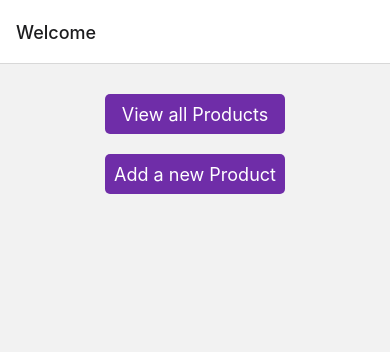
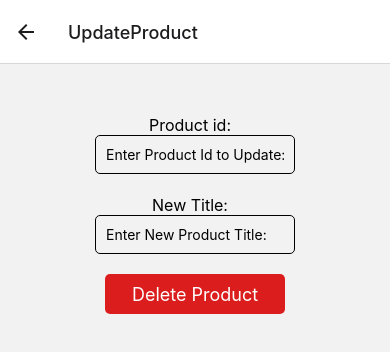
Before and after one commit to AllynMcKennaPatterson/mobile-apps-ca2, a React Native app: screen /UpdateProduct in a window 390 px wide. Shown: the top 352 px of the page. Built offline with nearby package versions, Linux system fonts and the light colour scheme; what expo-notifications, expo-sqlite would draw is missing.

Commit message:
test the morning of the exam. fingers crossed
Signed-off-by: G00398070 <G00398070@atu.ie>

```diff
--- a/App.js
+++ b/App.js
@@ -1,25 +1,25 @@
-import * as React from 'react';
-import {NavigationContainer} from '@react-navigation/native';
-import {createNativeStackNavigator} from '@react-navigation/native-stack';
-import { Text, Button } from 'react-native';
-import HomeScreen from './components/screens/HomeScreen';
-import ViewProduct from './components/screens/ViewProducts';
-import AddProduct from './components/screens/AddProduct';
+import * as React from 'react'
+import { NavigationContainer } from '@react-navigation/native'
+import { createNativeStackNavigator } from '@react-navigation/native-stack'
+import { Text, Button } from 'react-native'
+import HomeScreen from './components/screens/HomeScreen'
+import ViewProduct from './components/screens/ViewProducts'
+import AddProduct from './components/screens/AddProduct'
+import DeleteProduct from './components/screens/DeleteProduct'
+import UpdateProduct from './components/screens/UpdateProduct'
 
-const Stack = createNativeStackNavigator();
+const Stack = createNativeStackNavigator()
 
 export default function App() {
   return (
     <NavigationContainer>
       <Stack.Navigator>
-        <Stack.Screen
-          name="Home"
-          component={HomeScreen}
-          options={{title: 'Welcome'}}
-        />
-        <Stack.Screen name="ViewProducts" component={ViewProduct} />
-        <Stack.Screen name="AddProduct" component={AddProduct} />
+        <Stack.Screen name='Home' component={HomeScreen} options={{ title: 'Welcome' }} />
+        <Stack.Screen name='ViewProducts' component={ViewProduct} />
+        <Stack.Screen name='AddProduct' component={AddProduct} />
+        <Stack.Screen name='DeleteProduct' component={DeleteProduct} />
+        <Stack.Screen name='UpdateProduct' component={UpdateProduct} />
       </Stack.Navigator>
     </NavigationContainer>
-  );
-};
+  )
+}
--- a/components/screens/AddProduct.js
+++ b/components/screens/AddProduct.js
@@ -1,6 +1,8 @@
-import * as React from "react";
-import { Text, Button, View, StyleSheet, Pressable, TextInput } from "react-native";
-import { init, insertItem } from '../../sql';
+import * as React from 'react'
+import { Text, Button, View, StyleSheet, Pressable, TextInput } from 'react-native'
+import { Platform } from 'react-native'
+
+import { init, insertItem } from '../../sql'
 import * as Notifications from 'expo-notifications'
 
 Notifications.setNotificationHandler({
@@ -9,143 +11,137 @@ Notifications.setNotificationHandler({
       shouldPlaySound: false,
       shouldSetBadge: false,
       shouldShowAlert: true,
-    };
+    }
   },
-});
+})
 
 const AddProduct = ({ navigation, route }) => {
-  const [itemTitle, setTitle] = React.useState("");
+  const [itemTitle, setTitle] = React.useState('')
 
   React.useEffect(() => {
     async function configurePushNotifications() {
-      const { status } = await Notifications.getPermissionsAsync();
-      let finalStatus = status;
+      const { status } = await Notifications.getPermissionsAsync()
+      let finalStatus = status
 
       if (finalStatus !== 'granted') {
-        const { status } = await Notifications.requestPermissionsAsync();
-        finalStatus = status;
+        const { status } = await Notifications.requestPermissionsAsync()
+        finalStatus = status
       }
 
       if (finalStatus !== 'granted') {
-        Alert.alert(
-          'Permission required',
-          'Push notifications need the appropriate permissions.'
-        );
-        return;
+        Alert.alert('Permission required', 'Push notifications need the appropriate permissions.')
+        return
       }
 
       const pushTokenData = await Notifications.getExpoPushTokenAsync({
-        projectId: '138c96b2-b1ec-4597-97ca-4a95068f83a0',
-      });
-      console.log(pushTokenData);
+        projectId: '4adead0e-d953-45dc-9af0-2e3ec3e1f49a',
+      })
+      console.log(pushTokenData)
 
       if (Platform.OS === 'android') {
         Notifications.setNotificationChannelAsync('default', {
           name: 'default',
           importance: Notifications.AndroidImportance.DEFAULT,
-        });
+        })
       }
     }
 
-    configurePushNotifications();
-  }, []);
+    configurePushNotifications()
+  }, [])
 
   React.useEffect(() => {
-    const subscription1 = Notifications.addNotificationReceivedListener(
-      (notification) => {
-        console.log('NOTIFICATION RECEIVED');
-        console.log(notification);
-        const userName = notification.request.content.data.userName;
-        console.log(userName);
-      }
-    );
+    const subscription1 = Notifications.addNotificationReceivedListener((notification) => {
+      console.log('NOTIFICATION RECEIVED')
+      console.log(notification)
+      const userName = notification.request.content.data.userName
+      console.log(userName)
+    })
 
-    const subscription2 = Notifications.addNotificationResponseReceivedListener(
-      (response) => {
-        console.log('NOTIFICATION RESPONSE RECEIVED');
-        console.log(response);
-        const userName = response.notification.request.content.data.userName;
-        console.log(userName);
-      }
-    );
+    const subscription2 = Notifications.addNotificationResponseReceivedListener((response) => {
+      console.log('NOTIFICATION RESPONSE RECEIVED')
+      console.log(response)
+      const userName = response.notification.request.content.data.userName
+      console.log(userName)
+    })
 
     return () => {
-      subscription1.remove();
-      subscription2.remove();
-    };
-  }, []);
+      subscription1.remove()
+      subscription2.remove()
+    }
+  }, [])
 
   async function scheduleNotificationHandler() {
     Notifications.scheduleNotificationAsync({
       content: {
         title: 'Product Successfully Added',
-        body: "A new product has been added",
-        data: { userName: 'Allyn' },
+        body: 'A new product has been added',
+        data: { userName: 'shannon' },
       },
       trigger: {
         seconds: 1,
       },
-    });
+    })
   }
 
   function sendPushNotificationHandler() {
     fetch('https://exp.host/--/api/v2/push/send', {
       method: 'POST',
       headers: {
-        'Content-Type': 'application/json'
+        'Content-Type': 'application/json',
       },
       body: JSON.stringify({
         to: 'ExponentPushToken[d0Ba9IKsIdE12BKY7Sj-S8]',
-        title: 'Allyn',
-        body: 'A new product has been added'
-      })
-    });
+        title: 'Shannon',
+        body: 'A new product has been added',
+      }),
+    })
   }
 
   function handleAddProduct() {
     console.log(JSON.stringify(itemTitle))
-    scheduleNotificationHandler();
-    sendPushNotificationHandler();
+    scheduleNotificationHandler()
+    sendPushNotificationHandler()
     addToDb(itemTitle)
   }
 
   async function addToDb(title) {
-    let result = await insertItem({ title: title });
-    console.log(JSON.stringify(result));
+    let result = await insertItem({ title: title })
+    console.log(JSON.stringify(result))
   }
 
   return (
     <View style={styles.container}>
       <View style={styles.inputContainer}>
         <Text style={styles.inputText}>Product name:</Text>
-        <TextInput style={styles.textBox}
-          keyboardType={"default"}
+        <TextInput
+          style={styles.textBox}
+          keyboardType={'default'}
           onChangeText={(text) => setTitle(text)}
-          placeholder={"Enter Product Name"}
+          placeholder={'Enter Product Name'}
         />
       </View>
       <Pressable style={styles.button} onPress={handleAddProduct}>
         <Text style={styles.buttonText}>Add Product</Text>
       </Pressable>
     </View>
-  );
-};
+  )
+}
 
 const styles = StyleSheet.create({
   container: {
     display: 'flex',
     alignItems: 'center',
-    marginTop: 30
+    marginTop: 30,
   },
   text: {
     marginTop: 50,
     fontSize: 20,
   },
   button: {
-    display: "flex",
-    alignItems: "center",
-    justifyContent: "center",
-    backgroundColor: '#6f2da8',
+    display: 'flex',
+    alignItems: 'center',
+    justifyContent: 'center',
+    backgroundColor: '#db1d1d',
     borderRadius: 5,
     marginTop: 20,
     width: 180,
@@ -163,8 +159,8 @@ const styles = StyleSheet.create({
   },
   inputContainer: {
     display: 'flex',
-    flexDirection: 'row',
-    width: 350,
+    flexDirection: 'column',
+    width: 300,
     height: 60,
     alignItems: 'center',
     justifyContent: 'center',
@@ -173,7 +169,7 @@ const styles = StyleSheet.create({
     fontSize: 16,
     textAlign: 'center',
     marginRight: 10,
-  }
-});
+  },
+})
 
-export default AddProduct;
+export default AddProduct
--- /dev/null
+++ b/components/screens/DeleteProduct.js
@@ -0,0 +1,73 @@
+import * as React from 'react'
+import { Pressable, StyleSheet, Text, TextInput, View } from 'react-native'
+
+const DeleteProduct = ({ navigation, route }) => {
+  const [idToDelete, setidToDelete] = React.useState('')
+
+  const deleteFromDb = async (id) => {
+    console.log(JSON.stringify(id))
+    let result = await deleteItem(id)
+  }
+  return (
+    <View style={styles.container}>
+      <View style={styles.inputContainer}>
+        <Text style={styles.inputText}>Product id:</Text>
+        <TextInput
+          style={styles.textBox}
+          keyboardType={'default'}
+          onChangeText={(id) => setidToDelete(id)}
+          placeholder={'Enter Product Id to delete:'}
+        />
+      </View>
+      <Pressable style={styles.button} onPress={() => deleteFromDb(idToDelete)}>
+        <Text style={styles.buttonText}>Delete Product</Text>
+      </Pressable>
+    </View>
+  )
+}
+
+const styles = StyleSheet.create({
+  container: {
+    display: 'flex',
+    alignItems: 'center',
+    marginTop: 30,
+  },
+  text: {
+    marginTop: 50,
+    fontSize: 20,
+  },
+  button: {
+    display: 'flex',
+    alignItems: 'center',
+    justifyContent: 'center',
+    backgroundColor: '#db1d1d',
+    borderRadius: 5,
+    marginTop: 20,
+    width: 180,
+    height: 40,
+  },
+  buttonText: {
+    color: '#fff',
+    fontSize: 18,
+  },
+  textBox: {
+    width: 200,
+    padding: 10,
+    borderWidth: 1,
+    borderRadius: 5,
+  },
+  inputContainer: {
+    display: 'flex',
+    flexDirection: 'column',
+    width: 300,
+    height: 60,
+    alignItems: 'center',
+    justifyContent: 'center',
+  },
+  inputText: {
+    fontSize: 16,
+    textAlign: 'center',
+    marginRight: 10,
+  },
+})
+export default DeleteProduct
--- a/components/screens/HomeScreen.js
+++ b/components/screens/HomeScreen.js
@@ -1,32 +1,37 @@
-import * as React from "react";
-import { Text, Button, View, StyleSheet, Pressable } from "react-native";
+import * as React from 'react'
+import { Text, Button, View, StyleSheet, Pressable } from 'react-native'
 
 const HomeScreen = ({ navigation, route }) => {
-    let text = route.params;
+  let text = route.params
   if (text === undefined) {
     text = ''
-    }
-    else {
-        text = route.params.paramKey;
-        console.log("Home " + JSON.stringify(text))
+  } else {
+    text = route.params.paramKey
+    console.log('Home ' + JSON.stringify(text))
   }
   return (
     <View style={styles.container}>
-            <Pressable style={styles.button} onPress={() => navigation.navigate("ViewProducts")}>
+      <Pressable style={styles.button} onPress={() => navigation.navigate('ViewProducts')}>
         <Text style={styles.buttonText}>View all Products</Text>
       </Pressable>
-            <Pressable style={styles.button} onPress={() => navigation.navigate("AddProduct")}>
+      <Pressable style={styles.button} onPress={() => navigation.navigate('AddProduct')}>
         <Text style={styles.buttonText}>Add a new Product</Text>
-
+      </Pressable>
+      <Pressable style={styles.button} onPress={() => navigation.navigate('DeleteProduct')}>
+        <Text style={styles.buttonText}>Delete a Product</Text>
+      </Pressable>
+      <Pressable style={styles.button} onPress={() => navigation.navigate('UpdateProduct')}>
+        <Text style={styles.buttonText}>Update a Product ID</Text>
       </Pressable>
     </View>
-    );
-};
+  )
+}
 
 const styles = StyleSheet.create({
   container: {
     display: 'flex',
     alignItems: 'center',
+
     marginTop: 30,
   },
   text: {
@@ -34,20 +39,20 @@ const styles = StyleSheet.create({
     fontSize: 20,
   },
   button: {
-        display: "flex",
-        alignItems: "center",
-        justifyContent: "center",
-        backgroundColor: '#6f2da8',
+    display: 'flex',
+    alignItems: 'center',
+    justifyContent: 'center',
+    backgroundColor: '#db1d1d',
     borderRadius: 5,
     marginBottom: 20,
+    marginTop: 70,
     width: 180,
     height: 40,
-
   },
   buttonText: {
     color: '#fff',
     fontSize: 18,
   },
-});
+})
 
-export default HomeScreen;
+export default HomeScreen
--- /dev/null
+++ b/components/screens/UpdateProduct.js
@@ -0,0 +1,97 @@
+import * as React from 'react'
+import { Pressable, StyleSheet, Text, TextInput, View } from 'react-native'
+import { updateItem } from '../../sql'
+
+const UpdateProduct = () => {
+  const [updateDetails, setUpdateDetails] = React.useState({
+    id: null,
+    title: '',
+  })
+
+  const handleIdChange = (text) => {
+    setUpdateDetails((prevDetails) => ({
+      ...prevDetails,
+      id: text,
+    }))
+  }
+
+  const handleTitleChange = (text) => {
+    setUpdateDetails((prevDetails) => ({
+      ...prevDetails,
+      title: text,
+    }))
+  }
+
+  return (
+    <View style={styles.container}>
+      <View style={styles.inputContainer}>
+        <Text style={styles.inputText}>Product id:</Text>
+        <TextInput
+          style={styles.textBox}
+          keyboardType={'default'}
+          onChangeText={handleIdChange}
+          placeholder={'Enter Product Id to Update:'}
+        />
+      </View>
+      <View style={styles.inputContainer}>
+        <Text style={styles.inputText}>New Title:</Text>
+        <TextInput
+          style={styles.textBox}
+          keyboardType={'default'}
+          onChangeText={handleTitleChange}
+          placeholder={'Enter New Product Title:'}
+        />
+      </View>
+      <Pressable style={styles.button} onPress={() => updateItem(updateDetails)}>
+        <Text style={styles.buttonText}>Delete Product</Text>
+      </Pressable>
+    </View>
+  )
+}
+
+const styles = StyleSheet.create({
+  container: {
+    display: 'flex',
+    alignItems: 'center',
+    marginTop: 30,
+  },
+  text: {
+    marginTop: 50,
+    fontSize: 20,
+  },
+  button: {
+    display: 'flex',
+    alignItems: 'center',
+    justifyContent: 'center',
+    backgroundColor: '#db1d1d',
+    borderRadius: 5,
+    marginTop: 20,
+    width: 180,
+    height: 40,
+  },
+  buttonText: {
+    color: '#fff',
+    fontSize: 18,
+  },
+  textBox: {
+    width: 200,
+    padding: 10,
+    borderWidth: 1,
+    borderRadius: 5,
+  },
+  inputContainer: {
+    display: 'flex',
+    flexDirection: 'column',
+    width: 300,
+    height: 60,
+    alignItems: 'center',
+    justifyContent: 'center',
+    marginTop: 20,
+  },
+  inputText: {
+    fontSize: 16,
+    textAlign: 'center',
+    marginRight: 10,
+  },
+})
+export default UpdateProduct
--- a/components/screens/ViewProducts.js
+++ b/components/screens/ViewProducts.js
@@ -39,7 +39,7 @@ const styles = StyleSheet.create({
         display: "flex",
         alignItems: "center",
         justifyContent: "center",
-        backgroundColor: '#6f2da8',
+        backgroundColor: '#db1d1d',
         borderRadius: 5,
         marginBottom: 20,
         width: 180,
--- a/sql.js
+++ b/sql.js
@@ -1,57 +1,95 @@
-import * as SQLite from 'expo-sqlite';
+import * as SQLite from 'expo-sqlite'
 
-const db = SQLite.openDatabase('mySqlDb.db');
+const db = SQLite.openDatabase('mySqlDb.db')
 
 export const init = () => {
   const promise = new Promise((resolve, reject) => {
-    db.transaction(tx => {
+    db.transaction((tx) => {
       tx.executeSql(
         'CREATE TABLE IF NOT EXISTS items (id INTEGER PRIMARY KEY NOT NULL, title TEXT NOT NULL);',
         [], // An array of data that can be inserted into the sql query, not used here
         () => {
-          resolve();
+          resolve()
         },
-        (xx, err) => { // xx is the transaction id which we don't use
-          reject(err);
+        (xx, err) => {
+          // xx is the transaction id which we don't use
+          reject(err)
         }
-      );
-    });
-  });
-  return promise;
-};
+      )
+    })
+  })
+  return promise
+}
 
 export const insertItem = (newItem) => {
   const promise = new Promise((resolve, reject) => {
-        db.transaction(tx => {
+    db.transaction((tx) => {
       tx.executeSql(
         `INSERT INTO items (title) VALUES (?);`,
-            [newItem.title],  // An array of data that can be inserted into the swl query
-            (xx, result) => { // xx is the transaction id which we don't use
-              resolve(result);
+        [newItem.title], // An array of data that can be inserted into the swl query
+        (xx, result) => {
+          // xx is the transaction id which we don't use
+          resolve(result)
         },
         (xx, err) => {
-              reject(err);
+          reject(err)
         }
-          );
-        });
-      });
-      return promise;
-};
+      )
+    })
+  })
+  return promise
+}
 
 export const fetchItems = () => {
   const promise = new Promise((resolve, reject) => {
-        db.transaction(tx => {
+    db.transaction((tx) => {
       tx.executeSql(
         'SELECT * FROM items', // could add WHERE etc.
-            [],  // An array of data that can be inserted into the sql query, not used here
+        [], // An array of data that can be inserted into the sql query, not used here
         (xx, result) => {
-              resolve(result.rows._array);
+          resolve(result.rows._array)
         },
         (xx, err) => {
-              reject(err);
+          reject(err)
         }
-          );
-        });
-      });
-      return promise;
-};
+      )
+    })
+  })
+  return promise
+}
+
+export const deleteItem = (id) => {
+  const promise = new Promise((resolve, reject) => {
+    db.transaction((tx) => {
+      tx.executeSql(
+        `DELETE FROM items WHERE id = ?`,
+        [id],
+        (xx, result) => {
+          resolve(result.rows._array)
+        },
+        (xx, err) => {
+          reject(err)
+        }
+      )
+    })
+  })
+  return promise
+}
+
+export const updateItem = (updatedItem) => {
+  const promise = new Promise((resolve, reject) => {
+    db.transaction((tx) => {
+      tx.executeSql(
+        `UPDATE items SET title = ? WHERE id = ?;`,
+        [updatedItem.title, updatedItem.id],
+        (tx, result) => {
+          resolve(result.rowsAffected) // Resolves with the number of rows affected by the update
+        },
+        (tx, err) => {
+          reject(err)
+        }
+      )
+    })
+  })
+  return promise
+}
```
Also changed, not shown: 1 other file (tests, documents, lock files or other folders). Lines whose indentation alone changed are shown as unchanged.
